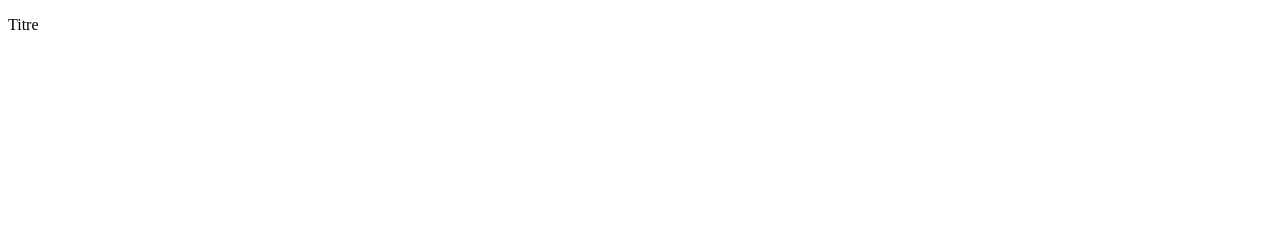
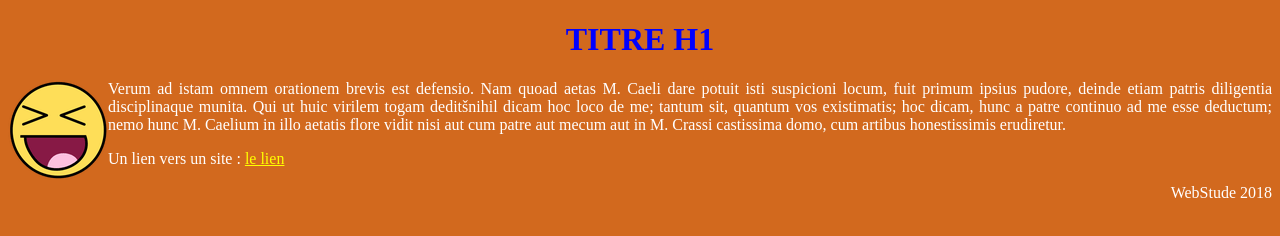
Before and after one commit to HerbStude/WebStude, a plain HTML site: page index.html in a window 1280 px wide. Drawn offline with Linux system fonts and the light colour scheme.

Commit message:
#3 Essai

```diff
--- /dev/null
+++ b/css/style.css
@@ -0,0 +1,29 @@
+body {
+    background-color: chocolate;
+    color: white;
+}
+/*
+p {
+    text-align: justify;
+}
+*/
+.titre {
+    text-align: center;
+    color : blue;
+}
+
+.logo {
+    float: left;
+}
+
+.paragraphe {
+    text-align: justify;
+}
+
+a[title*="Cliquez ici"] {
+    color : yellow;
+}
+
+#signature {
+    text-align: right;
+}
--- a/index.html
+++ b/index.html
@@ -2,11 +2,23 @@
 <html lang="en">
 <head>
     <meta charset="UTF-8">
+    <link rel="stylesheet" href="css/style.css" />
+    <!--
     <meta name="viewport" content="width=device-width, initial-scale=1.0">
     <meta http-equiv="X-UA-Compatible" content="ie=edge">
+    -->
     <title>Document</title>
 </head>
 <body>
-    <p>Titre</p>
+
+    <h1 class="titre">TITRE H1</h1>
+    <div class="paragraphe">
+        <p><img src="img/smiley.png" class="logo" alt="logo" /> Verum ad istam omnem orationem brevis est defensio. Nam quoad aetas M. Caeli dare potuit isti suspicioni locum, fuit primum ipsius pudore, deinde etiam patris diligentia disciplinaque munita. Qui ut huic virilem togam deditšnihil dicam hoc loco de me; tantum sit, quantum vos existimatis; hoc dicam, hunc a patre continuo ad me esse deductum; nemo hunc M. Caelium in illo aetatis flore vidit nisi aut cum patre aut mecum aut in M. Crassi castissima domo, cum artibus honestissimis erudiretur.</p>
+    </div>
+    <p>Un lien vers un site : <a href="http://site.com" target="_blank" title="Cliquez ici">le lien</a></p>
+
 </body>
+<footer>
+    <div id="signature">WebStude 2018</div>
+</footer>
 </html>
```
Also changed, not shown: css/font.css (deleted).
